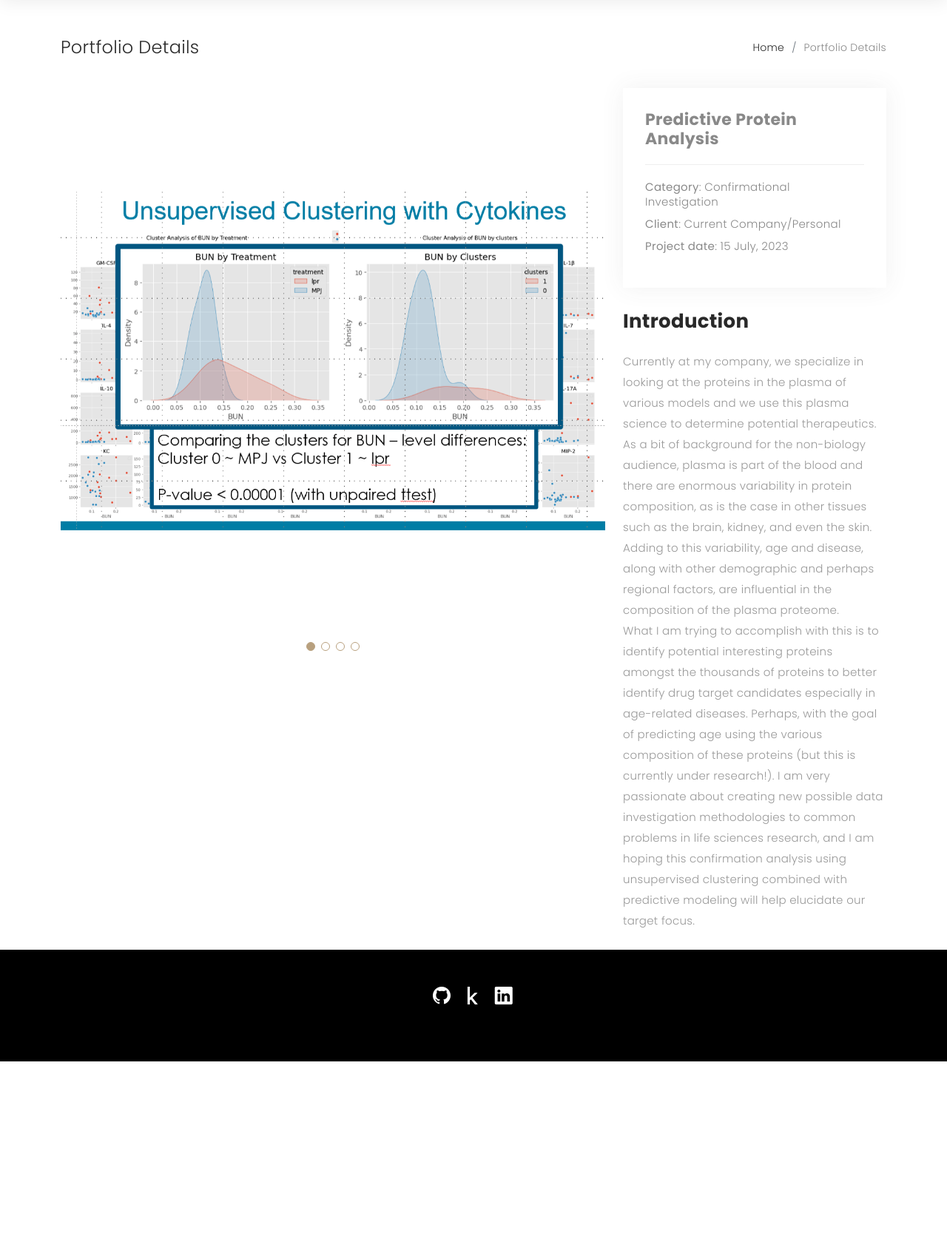
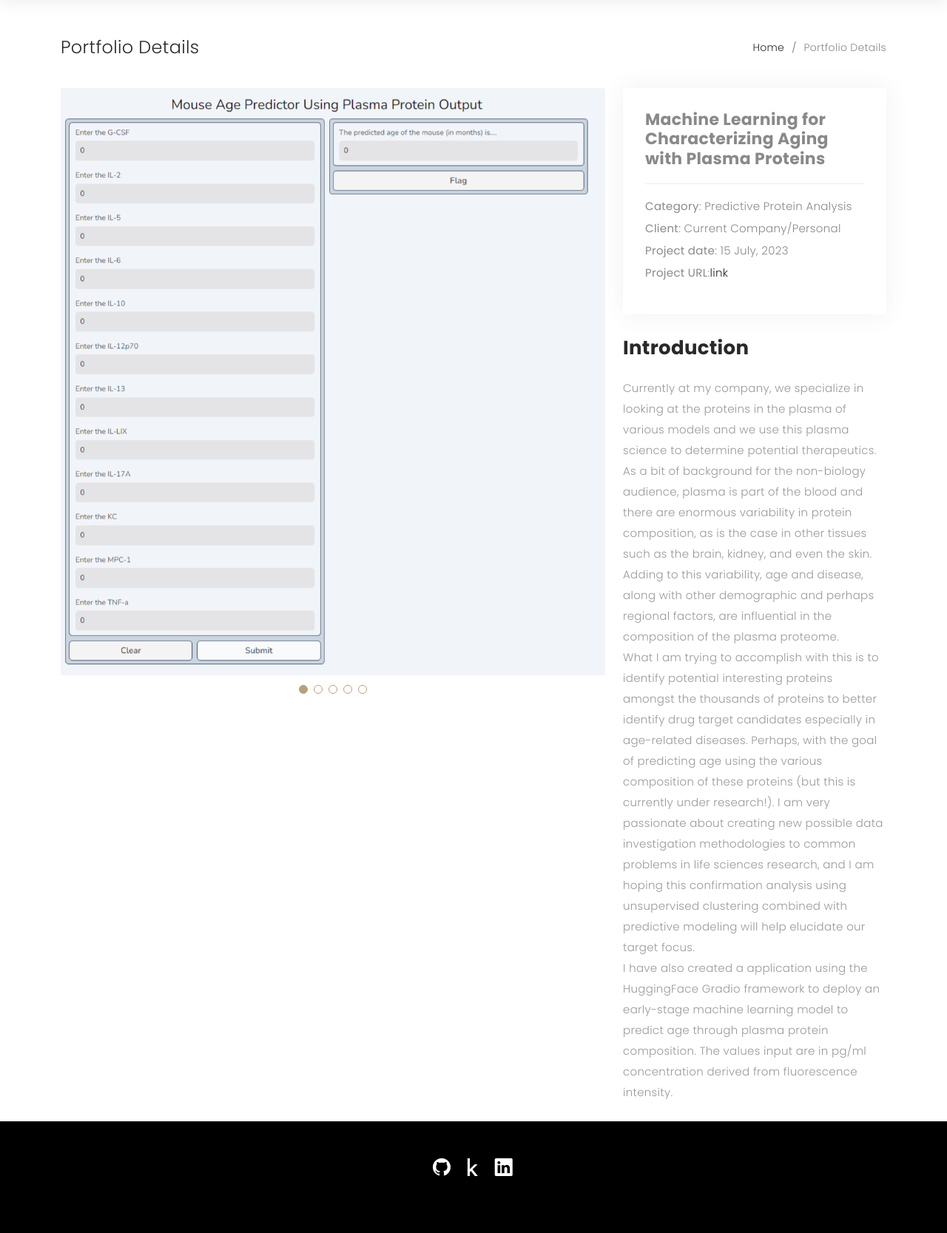
Before and after one commit to johnnys7n/PortfolioWebsite, a Flask app: page /proteinanalysis.html in a window 1280 px wide. Shown: the part 70-1737 px from the top of the page at 74% size. Before the commit the page ends 1505 px from the top, so only its background shows below. Run offline with Flask 3, Linux system fonts and the light colour scheme; some libraries are stand-ins or nearby versions; some web fonts are replaced.

Commit message:
included more images

```diff
--- a/templates/proteinanalysis.html
+++ b/templates/proteinanalysis.html
@@ -61,7 +61,7 @@
                 </ul>
               </li>
               <li class="dropdown"><a href="#"><span>Deep Learning Applications</span> <i
-                class="bi bi-chevron-right"></i></a>
+                    class="bi bi-chevron-right"></i></a>
                 <ul>
                   <li><a href="whitematterdetection.html" target="_blank">Multiclass Brain Detection</a></li>
                 </ul>
@@ -104,7 +104,11 @@
               <div class="swiper-wrapper align-items-center">
 
                 <div class="swiper-slide">
-                  <img src="./static/img/portfolio/protein3.png" alt="">
+                  <img src="./static/img/portfolio/protein3_0.png" alt="">
+                </div>
+
+                <div class="swiper-slide">
+                  <img src="./static/img/portfolio/protein3_1.png" alt="">
                 </div>
 
                 <div class="swiper-slide">
@@ -126,27 +130,41 @@
 
           <div class="col-lg-4">
             <div class="portfolio-info">
-              <h3>Predictive Protein Analysis</h3>
+              <h3>Machine Learning for Characterizing Aging with Plasma Proteins</h3>
               <ul>
-                <li><strong>Category</strong>: Confirmational Investigation</li>
+                <li><strong>Category</strong>: Predictive Protein Analysis</li>
                 <li><strong>Client</strong>: Current Company/Personal</li>
                 <li><strong>Project date</strong>: 15 July, 2023</li>
+                <li><strong>Project URL</strong>:<a
+                    href="https://github.com/johnnys7n/Predicting-CNS-Disability-And-Age">link</a></li>
               </ul>
             </div>
             <div class="portfolio-description">
               <h2>Introduction</h2>
               <p>
-                Currently at my company, we specialize in looking at the proteins in the plasma of various models and we use this plasma science to determine
-                potential therapeutics. As a bit of background for the non-biology audience, plasma is part of the blood and there are enormous variability in
-                protein composition, as is the case in other tissues such as the brain, kidney, and even the skin. Adding to this variability, age and disease, along with
-                other demographic and perhaps regional factors, are influential in the composition of the plasma proteome.
+                Currently at my company, we specialize in looking at the proteins in the plasma of various models and we
+                use this plasma science to determine
+                potential therapeutics. As a bit of background for the non-biology audience, plasma is part of the blood
+                and there are enormous variability in
+                protein composition, as is the case in other tissues such as the brain, kidney, and even the skin.
+                Adding to this variability, age and disease, along with
+                other demographic and perhaps regional factors, are influential in the composition of the plasma
+                proteome.
                 <br>
-                What I am trying to accomplish with this is to identify potential interesting proteins amongst the thousands of proteins to better identify drug target candidates
-                especially in age-related diseases. Perhaps, with the goal of predicting age using the various composition of these proteins (but this is currently under
-                research!). I am very passionate about creating new possible data investigation methodologies to common problems in life sciences research, and I am
-                hoping this confirmation analysis using unsupervised clustering combined with predictive modeling will help elucidate our target focus.
-
-              </p>
+                What I am trying to accomplish with this is to identify potential interesting proteins amongst the
+                thousands of proteins to better identify drug target candidates
+                especially in age-related diseases. Perhaps, with the goal of predicting age using the various
+                composition of these proteins (but this is currently under
+                research!). I am very passionate about creating new possible data investigation methodologies to common
+                problems in life sciences research, and I am
+                hoping this confirmation analysis using unsupervised clustering combined with predictive modeling will
+                help elucidate our target focus.
+                <br>
+                I have also created a application using the HuggingFace Gradio framework to deploy an early-stage
+                machine learning
+                model to predict age through plasma protein composition. The values input are in pg/ml concentration
+                derived from
+                fluorescence intensity.
             </div>
           </div>
 
```
Also changed, not shown: static/img/portfolio/protein3_0.png (added), static/img/portfolio/protein3_1.png (added).
